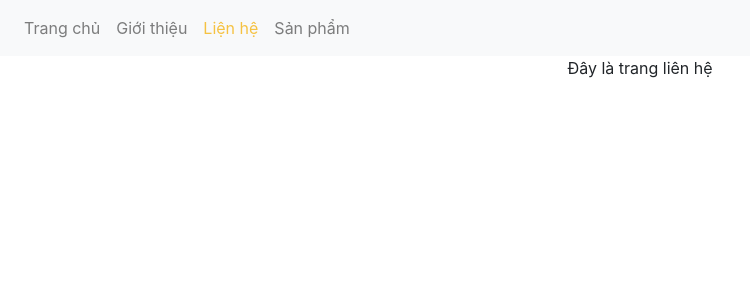
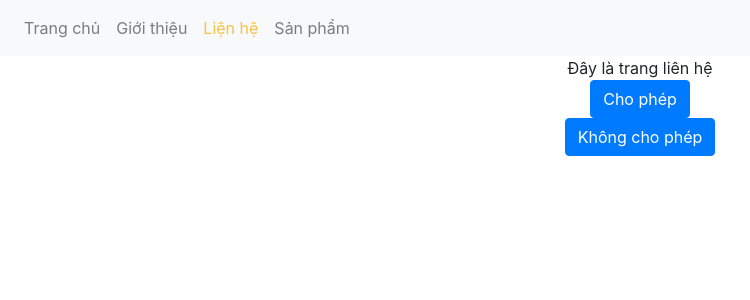
Before and after one commit to vanbui93/70-react-router-dom, a React (Create React App) app: page /contact in a window 1280 px wide. Shown: the top 300 px of the page, without its empty margins (0-750 px from the left). Built offline with nearby package versions, Linux system fonts and the light colour scheme.

Commit message:
[Route-dom] Prompt - check chuyen trang

```diff
--- a/src/components/Contact.js
+++ b/src/components/Contact.js
@@ -1,10 +1,17 @@
-import React, { Component } from 'react'
+import React, { Component } from 'react';
+import {Prompt} from 'react-router-dom';
 
 export default class Contact extends Component {
   render() {
     return (
       <div>
-        Đây là trang liên hệ
+        Đây là trang liên hệ<br/>
+        <button type="button" className="btn btn-primary">Cho phép</button><br/>
+        <button type="button" className="btn btn-primary">Không cho phép</button>
+        <Prompt
+          when={true}
+          message={location => (`Bạn chắc chắn muốn đi đến ${location.pathname}`)}
+        />
       </div>
     )
   }
```
